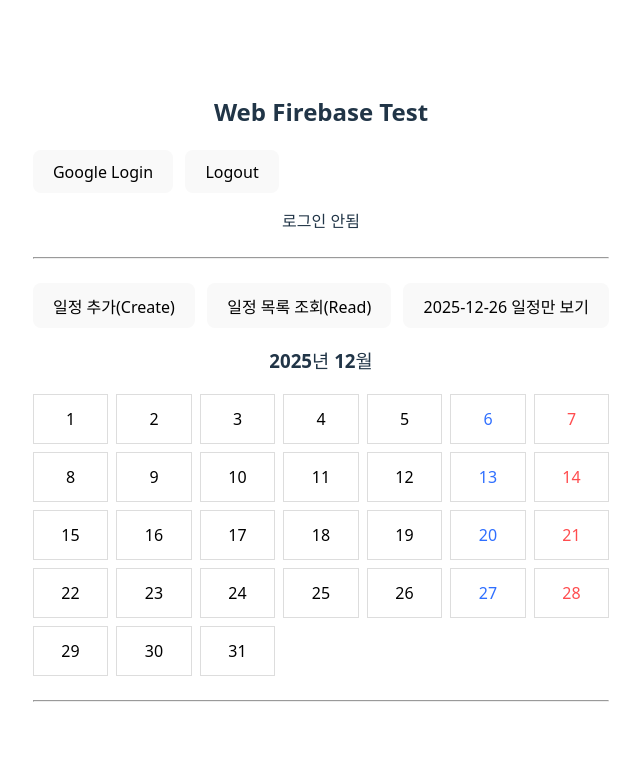
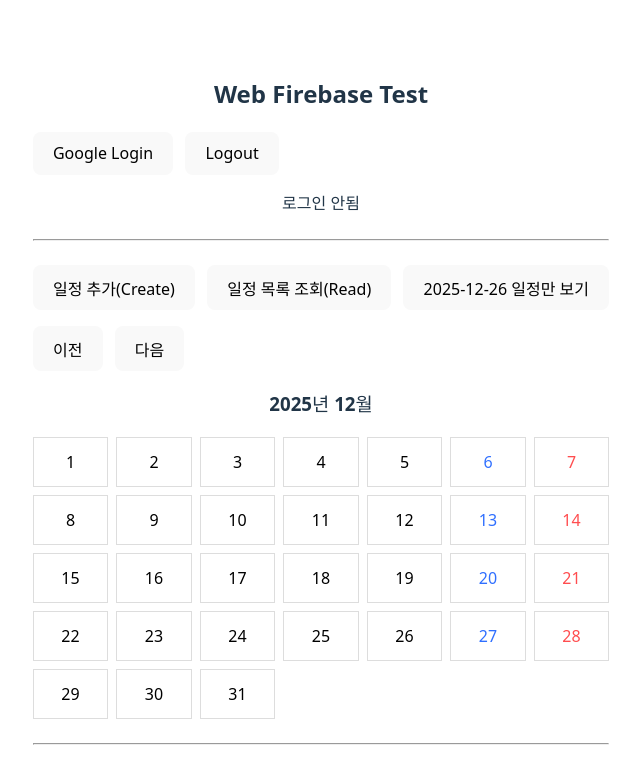
Before and after one commit to 202413059-cloud/calendar-term-project, a Vue app in the folder web/: page / in a window 1280 px wide. Shown: the top 784 px of the page, without its empty margins (319-959 px from the left). Built offline with nearby package versions, Linux system fonts and the light colour scheme.

Commit message:
Update App.vue

```diff
--- a/web/src/App.vue
+++ b/web/src/App.vue
@@ -163,6 +163,17 @@
   if (day === 6) return "saturday";
   return "weekday";
 };
+
+/* =========================
+   📅 STEP 3: 월 이동
+========================= */
+const prevMonth = () => {
+  currentDate.value = new Date(year(), month() - 1, 1);
+};
+
+const nextMonth = () => {
+  currentDate.value = new Date(year(), month() + 1, 1);
+};
 </script>
 
 <template>
@@ -187,6 +198,12 @@
       <button @click="getEventsByDate('2025-12-26')">
         2025-12-26 일정만 보기
       </button>
+    </div>
+
+    <!-- 📅 월 이동 버튼 -->
+    <div style="display:flex; gap:12px; margin-bottom:12px;">
+      <button @click="prevMonth">이전</button>
+      <button @click="nextMonth">다음</button>
     </div>
 
     <!-- 📅 캘린더 -->
@@ -243,15 +260,12 @@
   text-align: center;
 }
 
-/* STEP 2: 요일 색상 */
 .weekday {
   color: #000;
 }
-
 .saturday {
   color: #2f6fff;
 }
-
 .sunday {
   color: #ff4d4f;
 }
```
